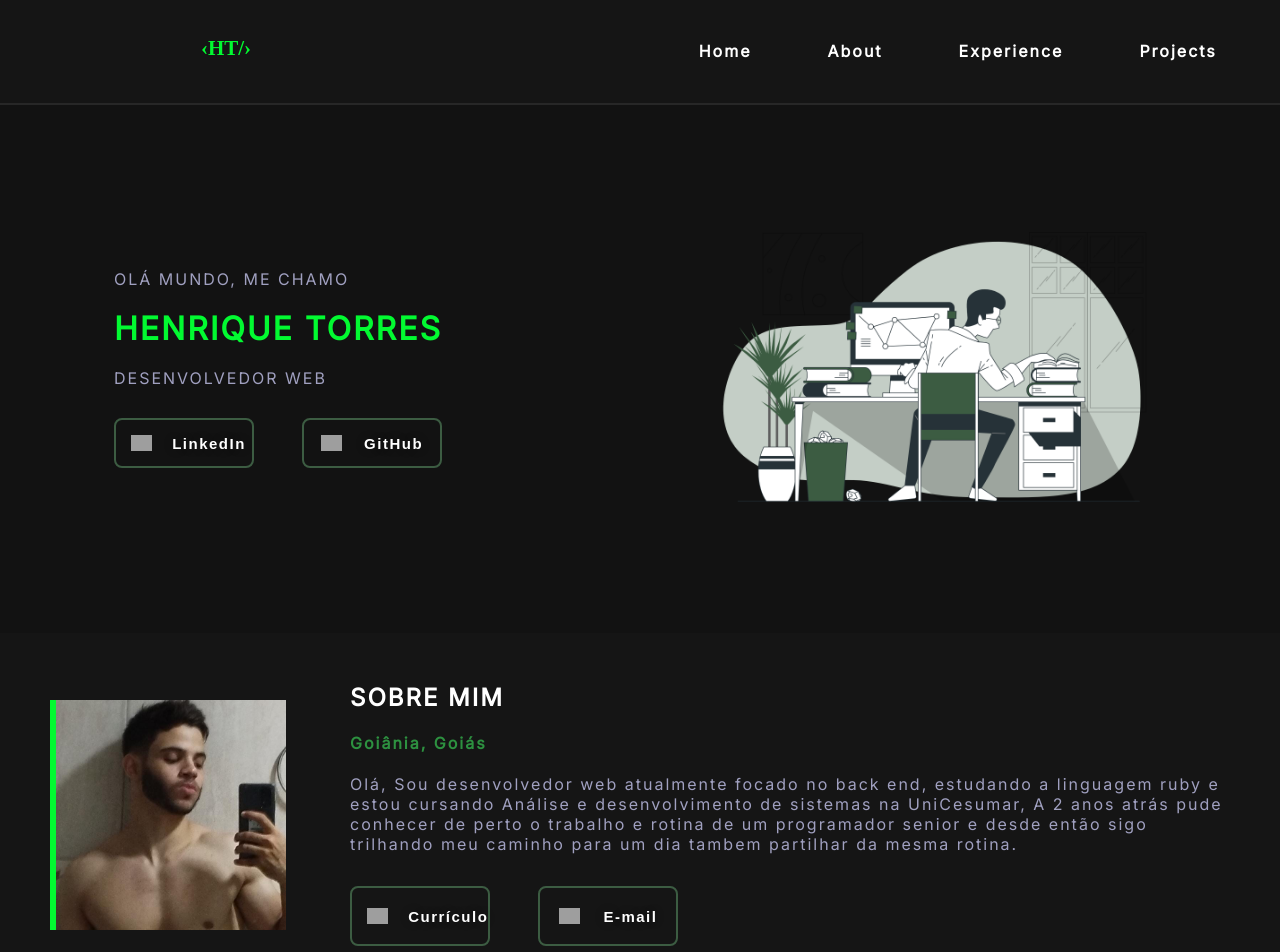
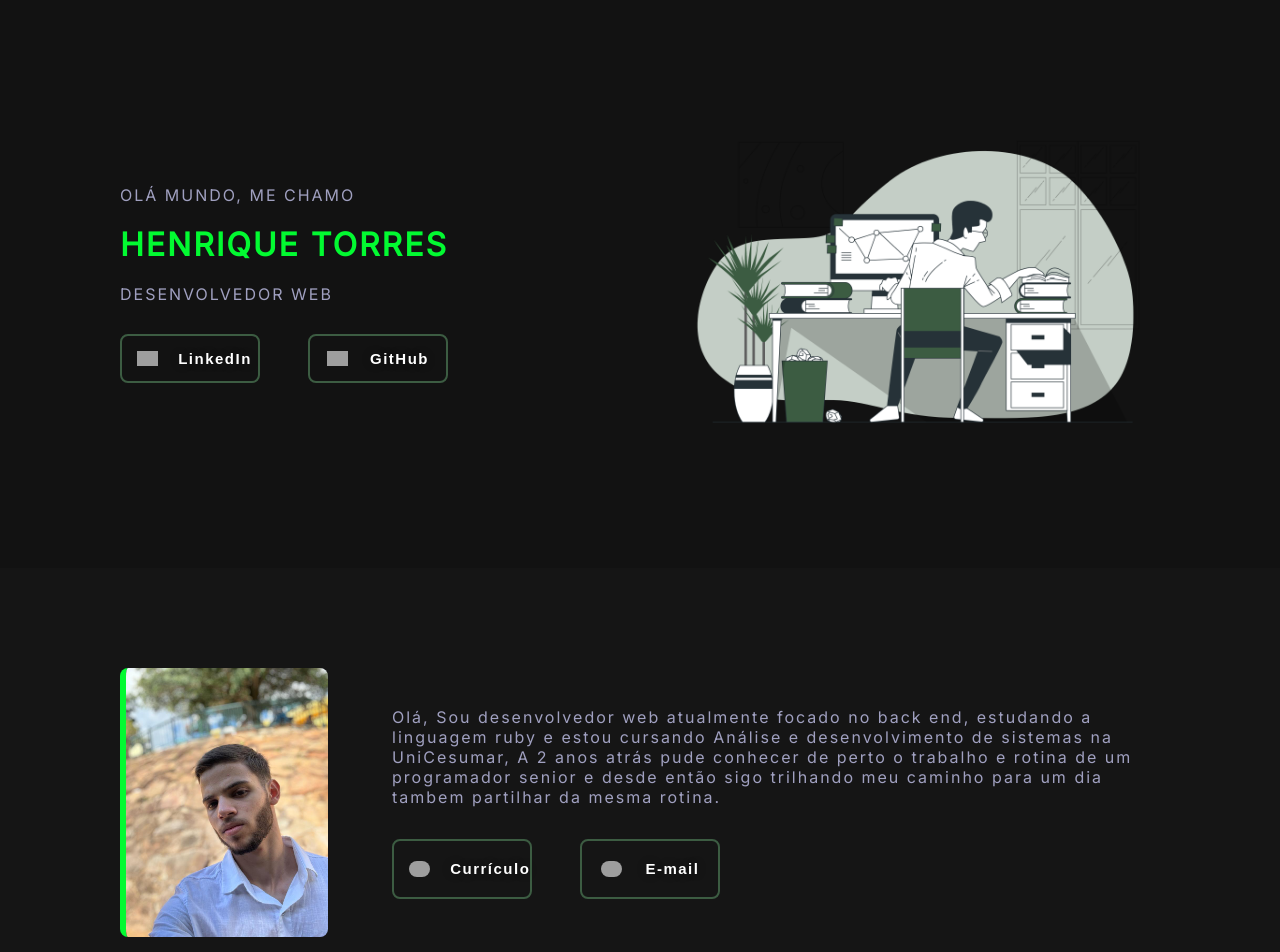
Before and after one commit to HenriqueT-dev/Portfolio, a React (Vite) app: page / in a window 1280 px wide. Shown: the top 952 px of the page. Built offline with nearby package versions, Linux system fonts and the light colour scheme; grey boxes are pictures that could not be loaded.

Commit message:
changed so many things that i dont even remeber

```diff
--- a/src/App.jsx
+++ b/src/App.jsx
@@ -1,18 +1,16 @@
 import React from "react";
 
 import { GlobalStyle } from "./GlobalStyles";
-import Main from "./Components/Main";
 import AboutComponent from "./Components/AboutComponent";
 import ExperienceComponet from "./Components/ExperienceComponet";
 import ProjectComponent from "./Components/ProjectsComponent";
-import Header from "./Components/Header";
+import PersonalInfos from "./Components/PersonalInfos";
 
 function App() {
     return (
         <>
             <GlobalStyle />
-            <Header />
-            <Main />
+            <PersonalInfos />
             <AboutComponent />
             <ExperienceComponet />
             <ProjectComponent />
--- a/src/Components/AboutComponent/index.jsx
+++ b/src/Components/AboutComponent/index.jsx
@@ -6,11 +6,9 @@ import Button from "../button";
 export default function AboutComponent(){
     const arquivoPDF = "/archives/ResumeHenriqueTorres.pdf";
     return(
-        <Container id="about">
+        <Container>
             <img src="/Myself.png" alt="Imagem propria"/>
             <div className="xx__info" >
-                <h2>SOBRE MIM</h2>
-                <h4>Goiânia, Goiás</h4>
                 <p> Olá, Sou desenvolvedor web atualmente focado no back end, estudando a linguagem ruby
                     e estou cursando Análise e desenvolvimento de sistemas na UniCesumar, A 2 anos atrás pude conhecer de perto
                     o trabalho e rotina de um programador senior e desde então sigo trilhando meu caminho para um dia tambem
--- a/src/Components/AboutComponent/styles.js
+++ b/src/Components/AboutComponent/styles.js
@@ -3,17 +3,15 @@ import styled from "styled-components";
 export const Container = styled.div`
     display: flex;
     align-items: center;
-    padding: 50px;
+    padding: 100px 120px;
     background-color: #151515;
-    img{
-        width: 20%;
-        border-left: 6px solid #02fa31;
-    }
+        img{
+            width: 20%;
+            border-left: 6px solid #02fa31;
+            border-radius: 8px;
+        }
     .xx__info{
         margin-left: 4rem;
-        h2{
-            color: #FFFFFF;
-        }
         h4{
             color: #2d9140;
         }
--- a/src/Components/CardProject/styles.js
+++ b/src/Components/CardProject/styles.js
@@ -6,7 +6,7 @@ export const Container = styled.div`
         margin: 8% 0%;
     }
     p{
-        max-width: 460px;
+        max-width: 440px;
         overflow-wrap: break-word;
         word-wrap: break-word;
         margin-bottom: 8%;
@@ -14,7 +14,7 @@ export const Container = styled.div`
     }
     span{
         display: inline-block;
-        max-width: 460px;
+        max-width: 440px;
         word-wrap: break-word;
         font-size: 14px;
         color: #28eb55;
@@ -22,11 +22,10 @@ export const Container = styled.div`
     }
     .xx__Links{
         display: flex;
-        justify-content: space-between;
-        padding: 40px 30px 10px 0px;
+        padding: 40px 0;
     }
     .xx__Links a{
-        margin-right: 3rem;
+        margin-right: 20px;
     }
     .xx__Links a:hover {
         background-color: #272727;
--- a/src/Components/ExperienceComponet/styles.js
+++ b/src/Components/ExperienceComponet/styles.js
@@ -2,7 +2,7 @@ import styled, { css, keyframes } from "styled-components";
 
 export const Container = styled.div`
     display: flex;
-    padding: 5rem;
+    padding: 100px 120px;
     background-color: #121212;
     .xx__menu{
         h1{
--- a/src/Components/Header/index.jsx
+++ /dev/null
@@ -1,29 +0,0 @@
-import React, { useState } from "react";
-import { Container } from "./styles";
-
-export default function Header() {
-    const [isMenuOpen, setIsMenuOpen] = useState(false);
-
-    const toggleMenu = () => {
-        setIsMenuOpen(!isMenuOpen);
-    };
-
-    return (
-        <Container $isMenuOpen={isMenuOpen}>
-            <a href='/' className="xx__h2">
-                <h2>‹HT/›</h2>
-            </a>
-            <div className="xx__ul">
-                <ul>
-                    <a href='#home'><li>Home</li></a>
-                    <a href='#about'><li>About</li></a>
-                    <a href='#experience'><li>Experience</li></a>
-                    <a href='#projects'><li>Projects</li></a>
-                </ul>
-            </div>
-            <div className="menu-toggle" onClick={toggleMenu}>
-                ☰
-            </div>
-        </Container>
-    );
-}
--- a/src/Components/Header/styles.js
+++ /dev/null
@@ -1,100 +0,0 @@
-import styled, { css, keyframes } from "styled-components";
-
-export const Container = styled.div`
-  display: flex;
-  flex-direction: row;
-  align-items: center;
-  justify-content: space-between;
-  padding: 0% 15%;
-  font-weight: bold;
-  letter-spacing: 2px;
-  background-color: #151515;
-  border-bottom: 2px solid #272727;
-
-  .xx__h2 {
-    font-family: 'Noto Serif Balinese', serif;
-    color: #02fa31;
-    letter-spacing: 0;
-    font-size: 14px;
-    padding: 1%;
-    border-radius: 4px;
-  }
-
-  .xx__ul {
-    display: flex;
-    align-items: center;
-    padding: 1.5% ;
-    margin-right: 6%;
-    a {
-        border-radius: 4px;
-        padding: 8%;
-        cursor: pointer;
-
-        &:hover {
-          background-color: #272727;
-        }
-
-        &:not(:last-child) {
-          margin-right: 20px;
-        }
-      }
-  }
-
-  .menu-toggle {
-    display: none;
-    cursor: pointer;
-    margin-right: 20px;
-  }
-
-  @media (max-width: 768px) {
-    padding: 5%;
-    .xx__h2{
-        font-size: 16px;
-        margin-top: 10px;
-        margin-left: 10px;
-    }
-    .xx__ul {
-      display: none;
-    }
-
-    .menu-toggle {
-      display: block;
-      font-size: 2rem;
-      color: #02fa31;
-    }
-
-    ${({ $isMenuOpen }) => $isMenuOpen && css`
-        .xx__ul {
-            display: flex;
-            flex-direction: column;
-            position: absolute;
-            top: 80px;
-            right: 5px;
-            padding: 2rem;
-            background-color: #151515;
-            animation: ${slideInAnimation} 0.5s forwards;
-            ul {
-                display: flex;
-                flex-direction: column;
-                a {
-                    width: 100%;
-                    text-align: left;
-                    padding: 1rem;
-                    border-bottom: 2px solid #2d9140;
-                    border-radius: 0;
-                }
-            }
-        }
-    `}
-  }
-`;
-const slideInAnimation = keyframes`
-  0% {
-    opacity: 0;
-    transform: translate3d(-30px, 0, 0);
-  }
-  100% {
-    opacity: 1;
-    transform: translate3d(0, 0, 0);
-  }
-`;
--- a/src/Components/Main/index.jsx
+++ b/src/Components/PersonalInfos/index.jsx
@@ -3,9 +3,9 @@ import { Container } from "./styles";
 
 import Button from "../button";
 
-export default function Main(){
+export default function PersonalInfos(){
     return(
-        <Container id="home">
+        <Container>
             <div className="xx__info" >
                 <div className="xx__span">
                     <span >
@@ -25,7 +25,6 @@ export default function Main(){
                 </div>
             </div>
             <img src="/Main.png" alt="Main Image" className="xx__imgMobile"/>
-
         </Container>
     );
 }
--- a/src/Components/Main/styles.js
+++ b/src/Components/PersonalInfos/styles.js
@@ -3,11 +3,11 @@ import styled from "styled-components";
 export const Container = styled.div`
     display: flex;
     align-items: center;
-    justify-content: space-around;
-    padding: 40px 0px;
+    justify-content: space-between;
+    padding: 50px 120px;
     background-color: #121212;
     img{
-        width: 35%;
+        width: 45%;
     }
     .xx__info{
         text-transform: uppercase;
@@ -23,14 +23,10 @@ export const Container = styled.div`
         display: flex;
         justify-content: space-between;
     }
-    .xx__button a {
-        margin-right: 3rem;
-    }
     .xx__button a:hover {
         background-color: #272727;
     }
     .xx__button img{
-        text-align: center;
         width: 20%;
         background-color: transparent;
     }
--- a/src/Components/ProjectsComponent/index.jsx
+++ b/src/Components/ProjectsComponent/index.jsx
@@ -4,7 +4,7 @@ import CardProject from "../CardProject";
 
 export default function ProjectComponent(){
     return(
-        <Container id="projects">
+        <Container>
             <h1>PROJETOS</h1>
             <div className="xx__grid">
                 <CardProject
--- a/src/Components/ProjectsComponent/styles.js
+++ b/src/Components/ProjectsComponent/styles.js
@@ -1,20 +1,19 @@
 import styled from "styled-components";
 
 export const Container = styled.div`
+    padding: 100px 120px;
     background-color: #151515;
     h1{
         display: flex;
         justify-content: start;
         align-items: center;
         font-size: 24px;
-        padding: 5% 0% 0% 6%;
     }
     .xx__grid{
         display: grid;
         grid-template-columns: 1fr 1fr;
         column-gap: 10%;
         row-gap: 3%;
-        padding: 0% 6% 6% 6%;
     }
     @media (max-width: 768px) {
         text-align: center;
```
Also changed, not shown: public/Myself.png.
